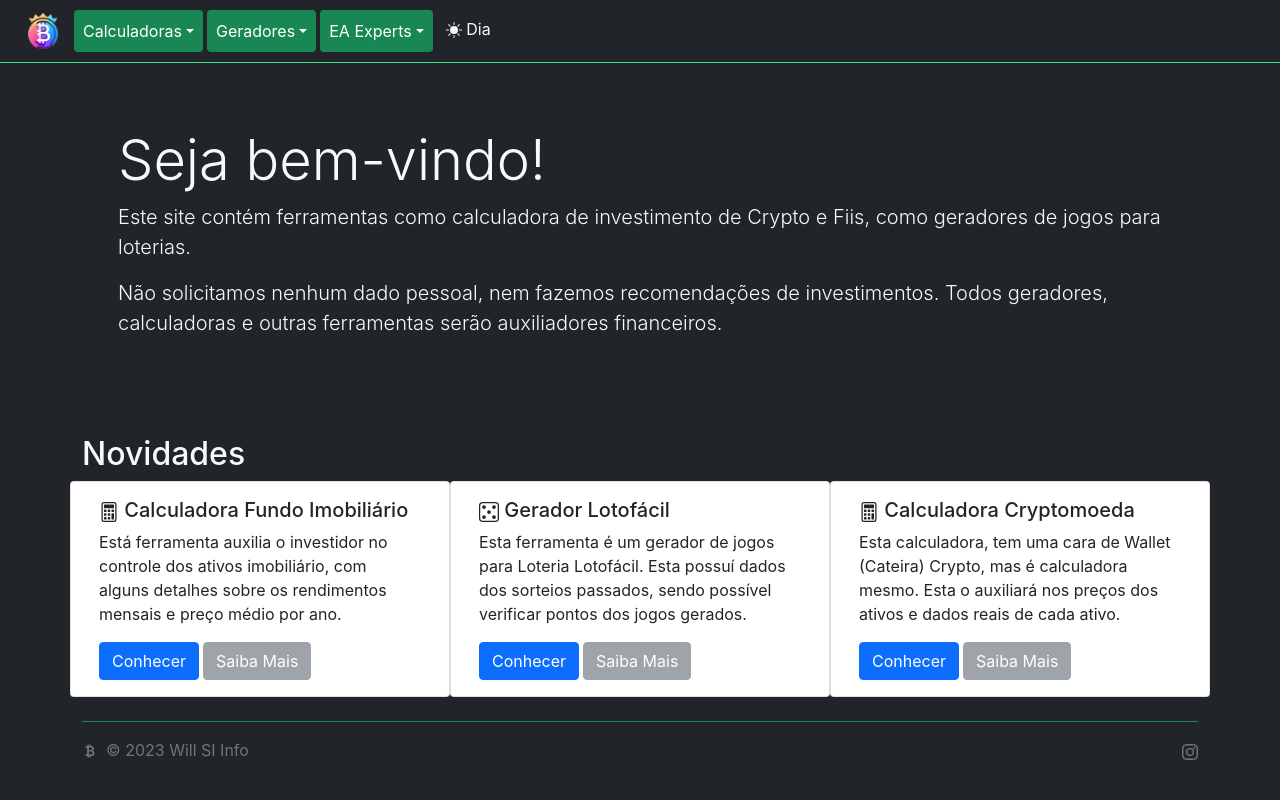
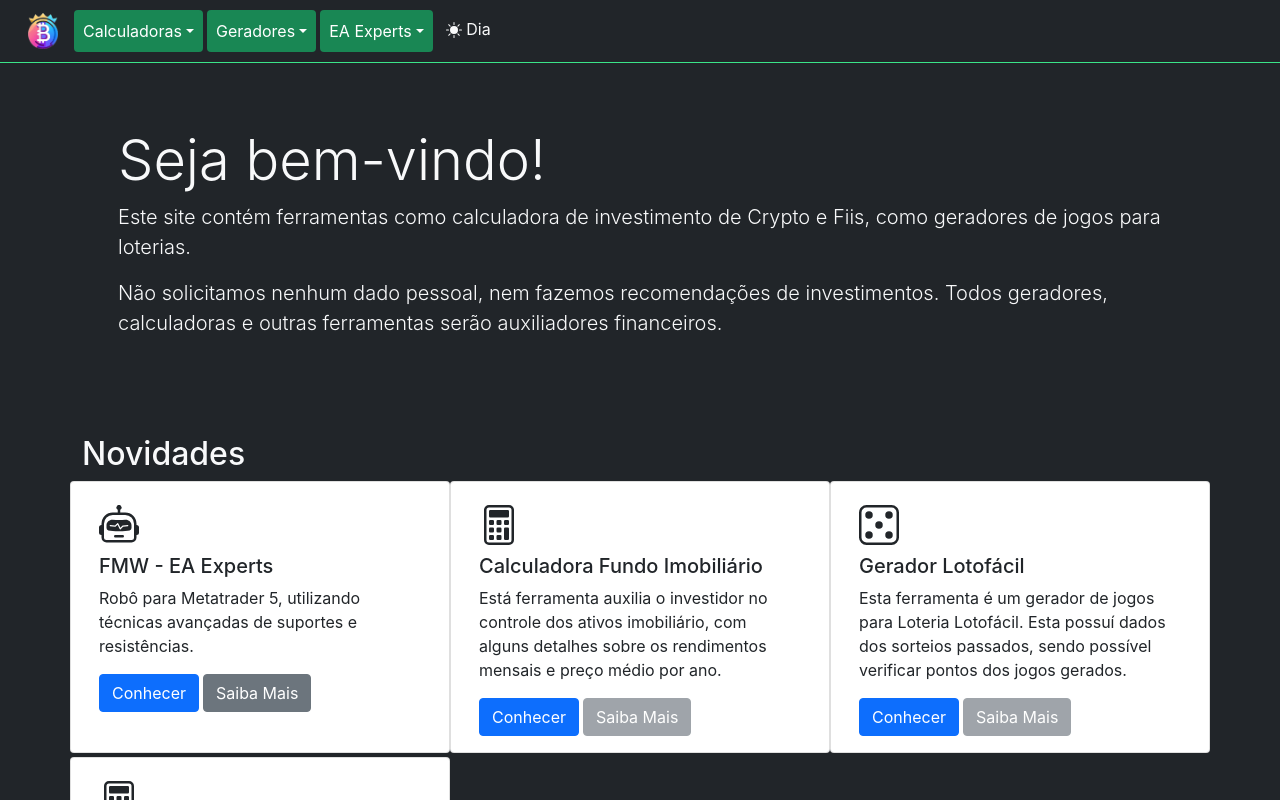
Before and after one commit to demaroto/balancecrypto, a React (Create React App) app: page / in a window 1280 px wide. Shown: the top 800 px of the page. Built offline with nearby package versions, Linux system fonts and the light colour scheme.

Commit message:
Update index.js

```diff
--- a/src/pages/home/index.js
+++ b/src/pages/home/index.js
@@ -4,7 +4,7 @@ import LinkListComponent from '../../components/LinkList.Component';
 import FooterComponent from '../../components/Footer.Component';
 import { Link } from 'react-router-dom';
 import AnunciosGoogleComponent from '../../components/AnunciosGoogle.Component';
-import { Calculator, Dice5 } from 'react-bootstrap-icons';
+import { Calculator, Dice5, Robot } from 'react-bootstrap-icons';
 const Index = () => {
     const theme = useSelector((state) => state.theme.value)
     const themeText = theme === 'dark' ? 'light' : 'dark';
@@ -22,11 +22,23 @@ const Index = () => {
 
                     <div>
                     <h2 className={`text-${themeText}`}>Novidades</h2>
-                    <div className='row justify-content-center'>
+                    <div className='row justify-content-start'>
                         <div className="card col-md-4 col-sm-12" >
 
                             <div className="card-body">
-                                <h5 className="card-title"><Calculator /> Calculadora Fundo Imobiliário</h5>
+                                <h4 className='h1'><Robot /></h4>
+                                <h5 className="card-title">FMW - EA Experts</h5>
+                                <p className="card-text">Robô para Metatrader 5, utilizando técnicas avançadas de suportes e resistências.</p>
+                                <Link target='_blank' to={`https://www.mql5.com/en/market/product/109431?source=balancecrypto.com.br`} className="btn btn-primary">Conhecer</Link>
+                                <Link to={`/ea-experts/fmw`} className="ms-1 btn btn-secondary">Saiba Mais</Link>
+
+                            </div>
+                        </div>
+                        <div className="card col-md-4 col-sm-12" >
+
+                            <div className="card-body">
+                                <h4 className="h1"><Calculator /> </h4>
+                                <h5 className="card-title">Calculadora Fundo Imobiliário</h5>
                                 <p className="card-text">Está ferramenta auxilia o investidor no controle dos ativos imobiliário, com alguns detalhes sobre os rendimentos mensais e preço médio por ano.</p>
                                 <Link to={`/fiis`} className="btn btn-primary">Conhecer</Link>
                                 <button disabled className="ms-1 btn btn-secondary">Saiba Mais</button>
@@ -36,17 +48,19 @@ const Index = () => {
                         <div className="card col-md-4 col-sm-12">
 
                             <div className="card-body">
-                                <h5 className="card-title"><Dice5 /> Gerador Lotofácil</h5>
+                                <h4 className="h1"><Dice5 /></h4>
+                                <h5 className="card-title">Gerador Lotofácil</h5>
                                 <p className="card-text">Esta ferramenta é um gerador de jogos para Loteria Lotofácil. Esta possuí dados dos sorteios passados, sendo possível verificar pontos dos jogos gerados.</p>
                                 <Link to={`/lotofacil`}  className="btn btn-primary">Conhecer</Link>
                                 <button disabled className="ms-1 btn btn-secondary">Saiba Mais</button>
                             </div>
                         </div>
 
-                        <div className="card col-md-4 col-sm-12">
+                        <div className="card col-md-4 col-sm-12 mt-1">
 
                             <div className="card-body">
-                                <h5 className="card-title"><Calculator /> Calculadora Cryptomoeda</h5>
+                                <h4 className="h1"><Calculator /></h4>
+                                <h5 className="card-title">Calculadora Cryptomoeda</h5>
                                 <p className="card-text">Esta calculadora, tem uma cara de Wallet (Cateira) Crypto, mas é calculadora mesmo. Esta o auxiliará nos preços dos ativos e dados reais de cada ativo.</p>
                                 <Link to={`/token`} className="btn btn-primary">Conhecer</Link>
                                 <button disabled className="ms-1 btn btn-secondary">Saiba Mais</button>
```
